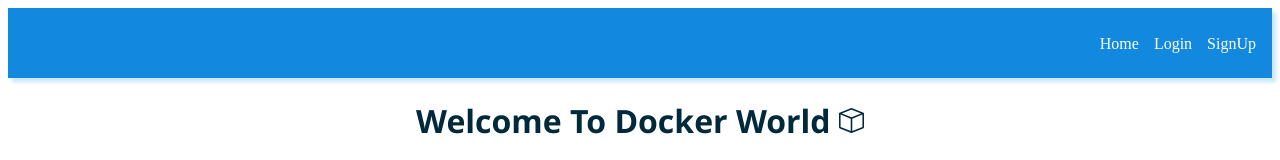
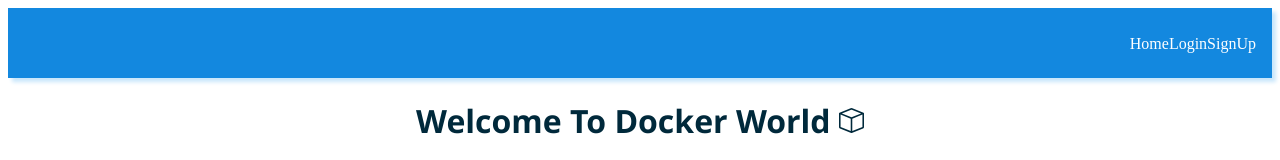
Before and after one commit to navsin189/docker-web-app, a React (Create React App) app: page / in a window 1280 px wide. Shown: the top 160 px of the page. Built offline with nearby package versions, Linux system fonts and the light colour scheme.

Commit message:
minor update

```diff
--- a/src/components/core/Homepage.js
+++ b/src/components/core/Homepage.js
@@ -2,17 +2,13 @@ import {React,useEffect} from "react";
 import { ArrowRight,Box } from "react-bootstrap-icons";
 // import Container from "/public/assests/images/container.png";
 import "../../components_css/core_css/homepage.css";
-import {makeStyles} from '@material-ui/core/styles';
 import {Link} from 'react-router-dom';
 import Card from "../byproduct/card";
 const HomePage = () => {
   useEffect(()=>{
     document.title='Docker World'
   },[])
-  const useStyles = makeStyles({
-    list:{color:"white",textDecoration:"none"}
-  });
-  const styles = useStyles();
+
 
   return (
     <div id="homepage-layout">
@@ -38,7 +34,7 @@ const HomePage = () => {
       </form>
       <h2>Services Available</h2>
       <div id="service-layout">
-        <Link to="/service" className={styles.list}>
+        <Link to="/service" >
         <Card
           src="/assests/images/container.png"
           alt="container snapshot"
--- a/src/components/core/navbar.js
+++ b/src/components/core/navbar.js
@@ -1,14 +1,19 @@
 import React from "react";
 import { Link } from "react-router-dom";
 import "../../components_css/core_css/navbar.css";
+import {makeStyles} from '@material-ui/core/styles';
 const NavBar = () => {
+  const useStyles = makeStyles({
+    list:{color:"white",textDecoration:"none"}
+  });
+  const styles = useStyles();
   return (
     <div id="navbar-layout">
       <nav>
         <ul>
-          <Link to="/">Home</Link>
-          <Link to="/login">Login</Link>
-          <Link to="/signup">SignUp</Link>
+          <Link to="/" className={styles.list}>Home</Link>
+          <Link to="/login" className={styles.list}>Login</Link>
+          <Link to="/signup" className={styles.list}>SignUp</Link>
         </ul>
       </nav>
     </div>
--- a/src/components_css/core_css/navbar.css
+++ b/src/components_css/core_css/navbar.css
@@ -14,16 +14,12 @@ nav {
 nav > ul {
   display: flex;
   list-style: none;
-}
-nav > ul > a {
   text-decoration: none;
   margin-right: 15px;
   color: white;
+}
+a {
   transition: font-size ease 0.5s;
-}
-a:visted,
-a:link {
-  color: white;
 }
 a:hover {
   font-size: 20px;
```
